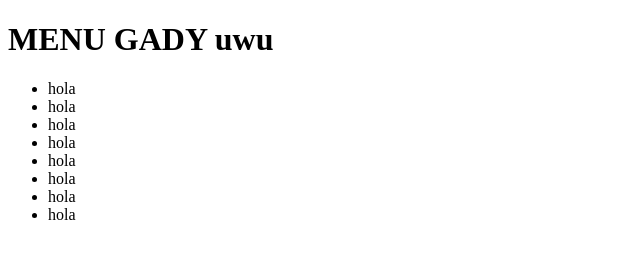
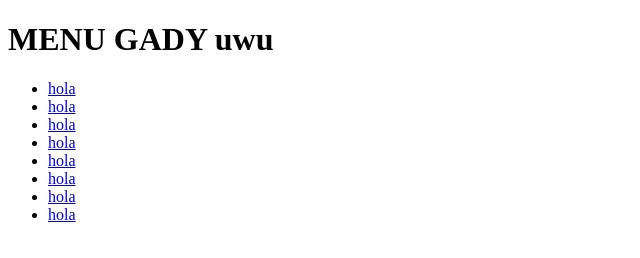
Before and after one commit to Gadielo03/FreeCodeCamp, a plain HTML site: page index.html in a window 1280 px wide. Shown: the whole page, without its empty margins (0-640 px from the left). Drawn offline with Linux system fonts and the light colour scheme.

Commit message:
minor changes

```diff
--- a/index.html
+++ b/index.html
@@ -10,14 +10,14 @@
         <h1>MENU GADY uwu</h1>
     </div>
     <ul>
-    <li>hola<a href="/FreeCodeCamp/Cafe Menu/index.html"></a></li>
-    <li>hola<a href="/FreeCodeCamp/catphotoAPP/index.html"></a></li>
-    <li>hola<a href="/FreeCodeCamp/flexbox/index.html"></a></li>
-    <li>hola<a href="/FreeCodeCamp/markers/index.html"></a></li>
-    <li>hola<a href="/FreeCodeCamp/Nutrition Label/index.html"></a></li>
-    <li>hola<a href="/FreeCodeCamp/registration form/index.html"></a></li>
-    <li>hola<a href="/FreeCodeCamp/rothko paint/index.html"></a></li>
-    <li>hola<a href="/FreeCodeCamp/Survey Form course proyect/index.html"></a></li>
+    <li><a href="/FreeCodeCamp/Cafe Menu/index.html">hola</a></li>
+    <li><a href="/FreeCodeCamp/catphotoAPP/index.html">hola</a></li>
+    <li><a href="/FreeCodeCamp/flexbox/index.html">hola</a></li>
+    <li><a href="/FreeCodeCamp/markers/index.html">hola</a></li>
+    <li><a href="/FreeCodeCamp/Nutrition Label/index.html">hola</a></li>
+    <li><a href="/FreeCodeCamp/registration form/index.html">hola</a></li>
+    <li><a href="/FreeCodeCamp/rothko paint/index.html">hola</a></li>
+    <li><a href="/FreeCodeCamp/Survey Form course proyect/index.html">hola</a></li>
 
     </ul>
 </body>
```
